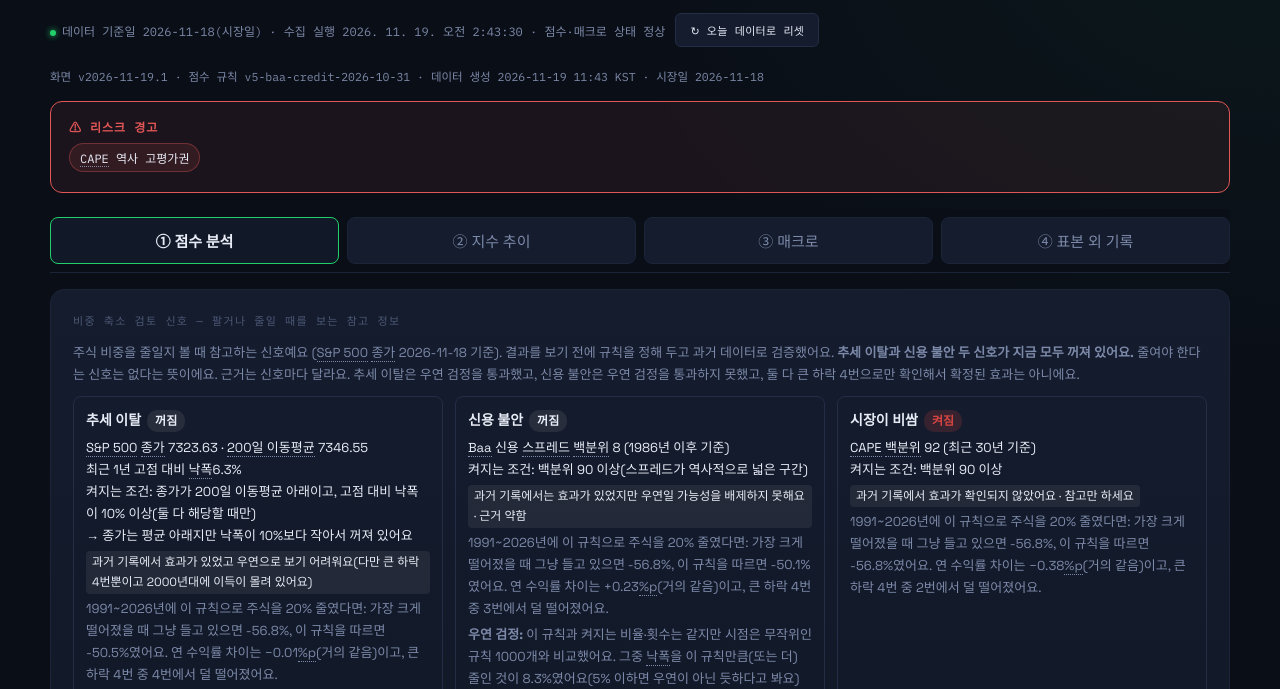
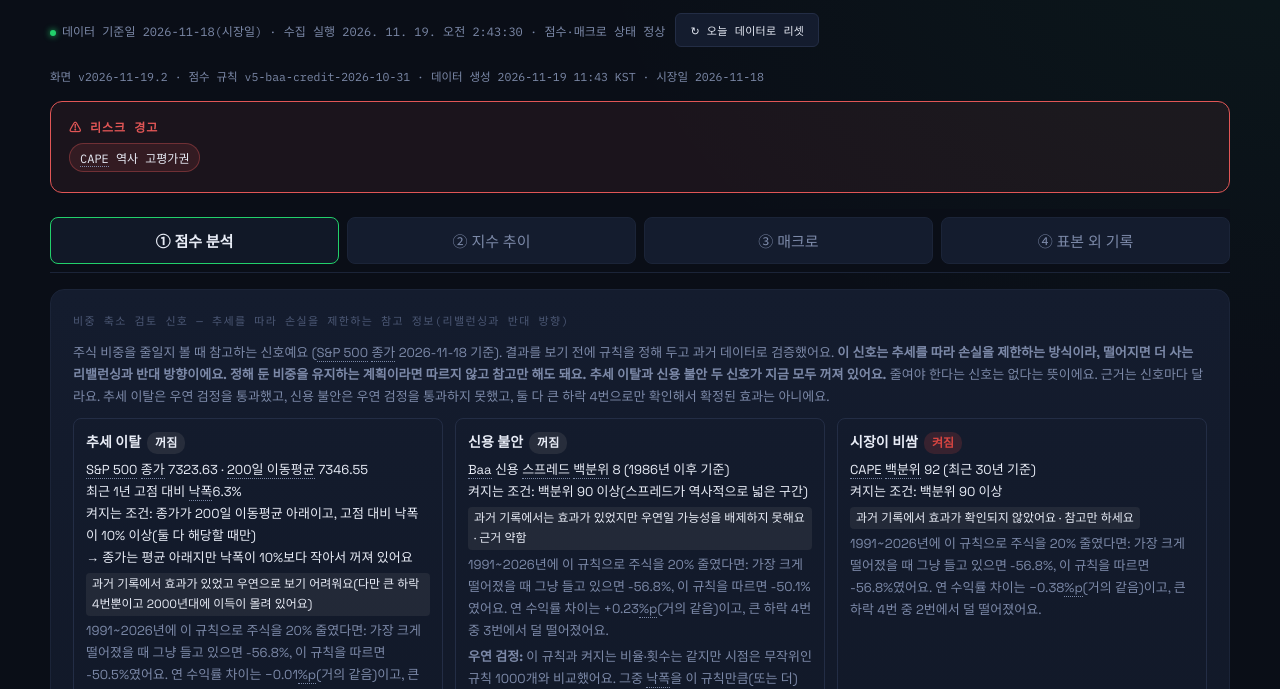
Before and after one commit to gozous/market-dca-assistant, a plain HTML site: page docs/index.html in a window 1280 px wide. Shown: the part 89-778 px from the top of the page. Drawn offline with Linux system fonts and the light colour scheme.

Commit message:
fix(ui): 비중 축소 신호가 리밸런싱과 반대 방향임을 제목·설명에 명시
Co-Authored-By: Claude Sonnet 5.5 <noreply@anthropic.com>
Claude-Session: https://claude.ai/code/session_01EZj7vMCXw9yAQ26wNctZNQ

```diff
--- a/docs/index.html
+++ b/docs/index.html
@@ -250,7 +250,7 @@
 
   <section class="tab-pane" id="pane-score" role="tabpanel" aria-labelledby="tab-score">
   <div class="panel" id="reduce-panel">
-    <div class="panel-label">비중 축소 검토 신호 — 팔거나 줄일 때를 보는 참고 정보</div>
+    <div class="panel-label">비중 축소 검토 신호 — 추세를 따라 손실을 제한하는 참고 정보(리밸런싱과 반대 방향)</div>
     <div class="notice" id="reduce-intro" style="font-size:13px; line-height:1.7; color:var(--text-dim);">불러오는 중…</div>
     <div class="reduce-grid" id="reduce-grid"></div>
     <div class="notice" id="reduce-foot" style="font-size:12px; line-height:1.7; color:var(--text-faint,var(--text-dim)); margin-top:10px;"></div>
@@ -912,7 +912,7 @@ function setUpdatedBadge(payload){
 }
 
 // 화면 코드 버전. 화면(index.html)을 고칠 때마다 올린다. 사이트 맨 위의 이 값이 새 번호로 보이면 새 화면이 배포된 것이다.
-const APP_VERSION = '2026-11-19.1';
+const APP_VERSION = '2026-11-19.2';
 function fmtKst(iso){
   const t = new Date(iso); if (isNaN(t)) return '—';
   const p = new Intl.DateTimeFormat('ko-KR', {timeZone: 'Asia/Seoul', year: 'numeric', month: '2-digit', day: '2-digit', hour: '2-digit', minute: '2-digit', hour12: false}).formatToParts(t)
@@ -1467,7 +1467,7 @@ function renderReduction(){
   const d2 = recalFor('S2'), d3 = recalFor('S3');
   const dtxt = (c) => c ? (c.verdict === '대조군과 구별됨' ? '우연 검정을 통과했고' : '우연 검정을 통과하지 못했고') : '검정 결과를 못 불러왔고';
   const evid = (d2 && d3) ? ` 근거는 신호마다 달라요. 추세 이탈은 ${dtxt(d2)}, 신용 불안은 ${dtxt(d3)}, 둘 다 큰 하락 4번으로만 확인해서 확정된 효과는 아니에요.` : '';
-  intro.innerHTML = `주식 비중을 줄일지 볼 때 참고하는 신호예요${asof}. 결과를 보기 전에 규칙을 정해 두고 과거 데이터로 검증했어요. ` +
+  intro.innerHTML = `주식 비중을 줄일지 볼 때 참고하는 신호예요${asof}. 결과를 보기 전에 규칙을 정해 두고 과거 데이터로 검증했어요. <b>이 신호는 추세를 따라 손실을 제한하는 방식이라, 떨어지면 더 사는 리밸런싱과 반대 방향이에요. 정해 둔 비중을 유지하는 계획이라면 따르지 않고 참고만 해도 돼요.</b> ` +
     (onVal === 0 ? `<b>추세 이탈과 신용 불안 두 신호가 지금 모두 꺼져 있어요.</b> 줄여야 한다는 신호는 없다는 뜻이에요.${evid}`
                  : `<b>두 신호 중 ${onVal}개가 켜져 있어요.</b> 검증에서 본 축소 폭은 신호 하나당 주식 ${sig.validated_cut_pp}%(주식 100%를 80%로)였어요.${evid}` + (onVal === 2 ? ' 두 신호가 동시에 켜졌을 때의 폭은 검증하지 않았어요.' : '')) +
     (conflict ? `<br><b>주의: 지금 참고 매수 비중은 ${buy}%인데 같은 시장 상태에서 축소 규칙이 켜져 있어요.</b> 두 지표는 같은 입력(낙폭·신용 스프레드)을 반대로 읽어요. 매수 점수는 “불안할수록 사볼 만하다”, 축소 규칙은 “불안하면 줄인다”예요. 과거 검증은 둘 중 어느 쪽도 일관되게 맞는다는 근거를 주지 못했어요(매수 점수는 5개 모두 “불확실”). 둘이 충돌하면 어느 한쪽을 따르라는 뜻이 아니라, 고정 DCA와 목표 비중을 유지하는 기본으로 돌아가라는 신호로 읽는 편이 안전해요.` : '');
```
